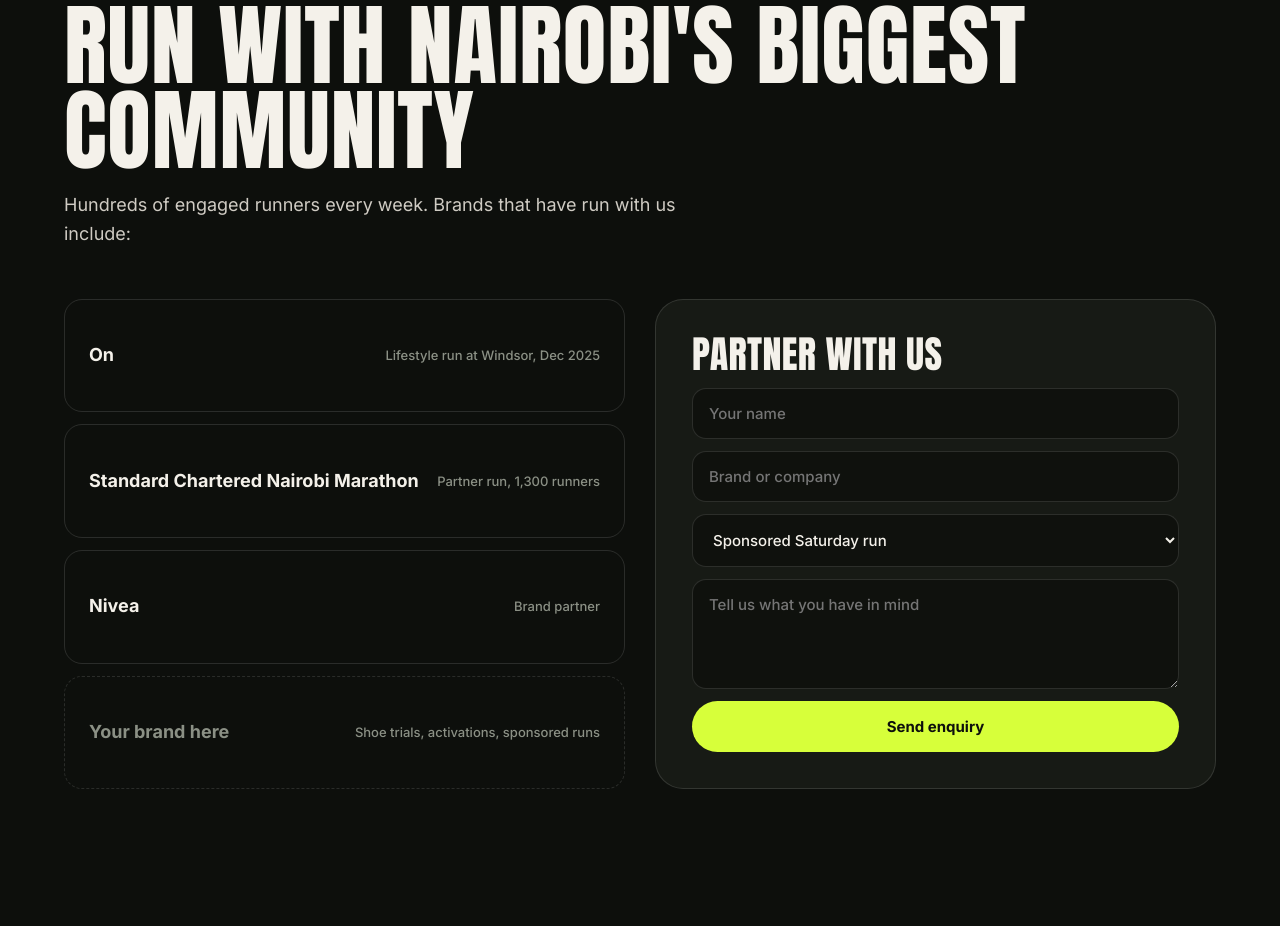
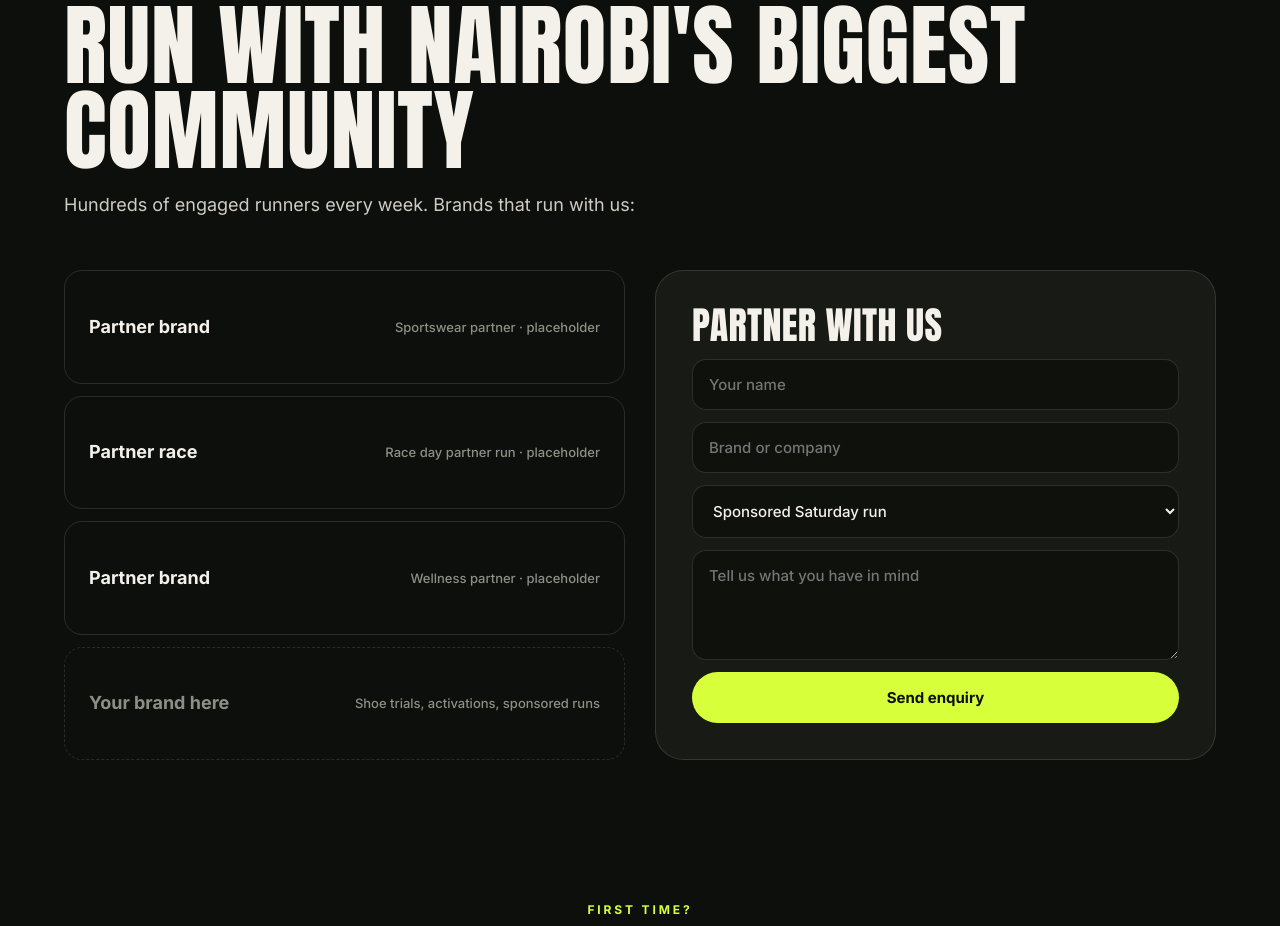
Before and after one commit to Oletipis/Websitedemos, a plain HTML site: page running/werunnairobi.html in a window 1280 px wide. Shown: the part 4586-5512 px from the top of the page. Drawn offline with Linux system fonts and the light colour scheme.

Commit message:
WRN: placeholder partners
Co-Authored-By: Claude Opus 5.5 <noreply@anthropic.com>
Claude-Session: https://claude.ai/code/session_01C1qKdxZgLkS4G6tAec1bNF

```diff
--- a/running/werunnairobi.html
+++ b/running/werunnairobi.html
@@ -193,9 +193,9 @@ footer .wrap{display:flex;justify-content:space-between;gap:16px;flex-wrap:wrap}
 
 <section id="partners"><div class="wrap">
 <span class="k">Partners</span><h2>Run with Nairobi's biggest community</h2>
-<p style="color:#cfcbc3;max-width:620px;margin-top:18px;font-size:18px">Hundreds of engaged runners every week. Brands that have run with us include:</p>
+<p style="color:#cfcbc3;max-width:620px;margin-top:18px;font-size:18px">Hundreds of engaged runners every week. Brands that run with us:</p>
 <div class="pgrid">
-<div class="plist"><div>On <span>Lifestyle run at Windsor, Dec 2025</span></div><div>Standard Chartered Nairobi Marathon <span>Partner run, 1,300 runners</span></div><div>Nivea <span>Brand partner</span></div><div style="border-style:dashed;color:var(--muted)">Your brand here <span>Shoe trials, activations, sponsored runs</span></div></div>
+<div class="plist"><div>Partner brand <span>Sportswear partner · placeholder</span></div><div>Partner race <span>Race day partner run · placeholder</span></div><div>Partner brand <span>Wellness partner · placeholder</span></div><div style="border-style:dashed;color:var(--muted)">Your brand here <span>Shoe trials, activations, sponsored runs</span></div></div>
 <div class="card"><h3 style="font-size:38px;margin-bottom:16px">Partner with us</h3>
 <form class="pf" onsubmit="event.preventDefault();openModal()"><input placeholder="Your name"><input placeholder="Brand or company"><select><option>Sponsored Saturday run</option><option>Product or shoe trials</option><option>Race partnership</option><option>Something else</option></select><textarea placeholder="Tell us what you have in mind"></textarea><button class="btn" style="justify-content:center">Send enquiry</button></form></div>
 </div>
```
